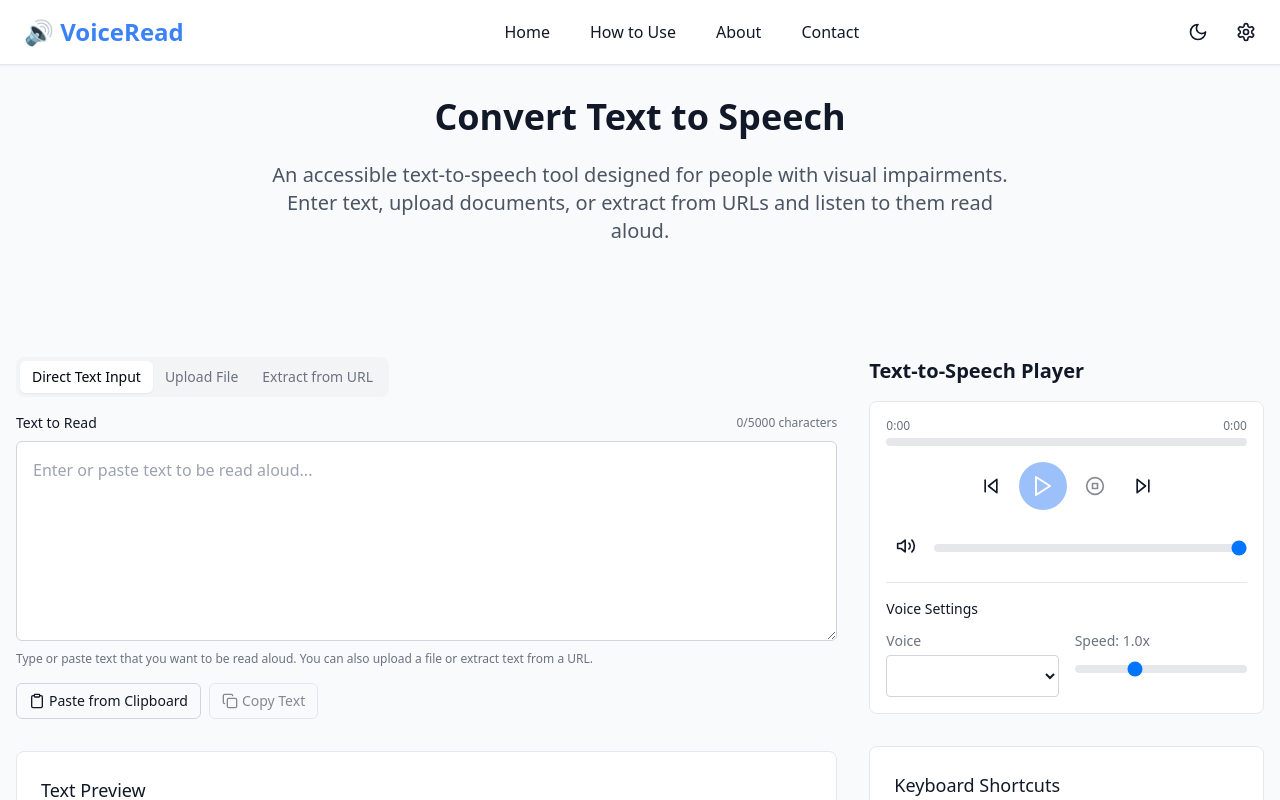
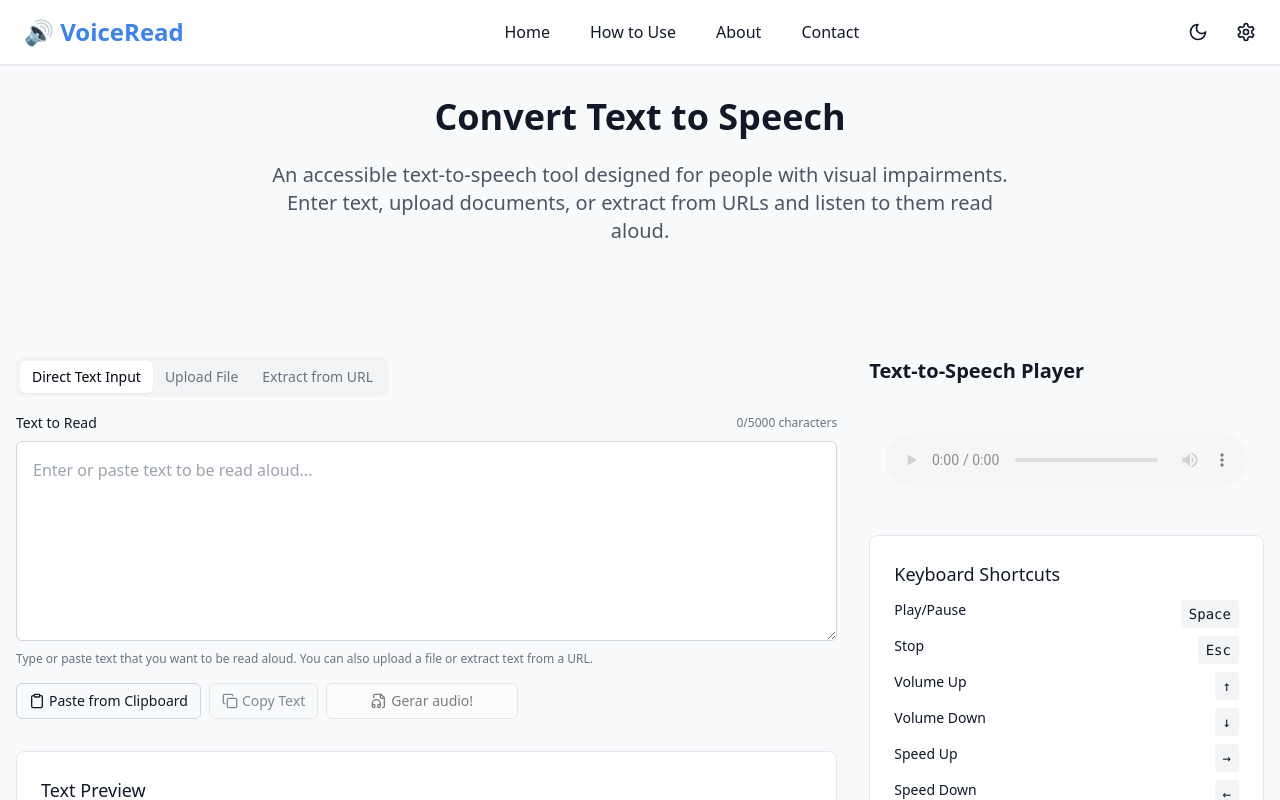
Before and after one commit to albertverso/voice-read, a React (Vite) app: page / in a window 1280 px wide. Shown: the top 800 px of the page. Built offline with nearby package versions, Linux system fonts and the light colour scheme.

Commit message:
integrando com backend

```diff
--- a/src/components/Player.tsx
+++ b/src/components/Player.tsx
@@ -47,7 +47,7 @@ export const Player: React.FC<PlayerProps> = ({ text }) => {
       setOptions({ volume: previousVolume });
       setIsMuted(false);
     } else {
-      setPreviousVolume(currentOptions.volume);
+      setPreviousVolume(currentOptions.volume!);
       setOptions({ volume: 0 });
       setIsMuted(true);
     }
--- a/src/components/TabContent.tsx
+++ b/src/components/TabContent.tsx
@@ -2,11 +2,14 @@ import React, { useState } from 'react';
 import { FileUpload } from './FileUpload';
 import { LinkExtractor } from './LinkExtractor';
 import { TextInput } from './TextInput';
-import { Player } from './Player';
+// import { Player } from './Player';
 import { Tabs, TabsContent, TabsList, TabsTrigger } from './ui/Tabs';
+import { gerarAudio } from "../services/ttsService";
 
 export const TabContent: React.FC = () => {
   const [text, setText] = useState('');
+  const [audioUrl, setAudioUrl] = useState<string | null>(null);
+  const [loading, setLoading] = useState(false);
 
   const handleTextChange = (newText: string) => {
     setText(newText);
@@ -14,6 +17,20 @@ export const TabContent: React.FC = () => {
 
   const clearText = () => {
     setText('');
+  };
+
+  const handleGerarAudio = async () => {
+    setLoading(true);
+    try {
+      const blob = await gerarAudio(text);
+      const url = URL.createObjectURL(blob);
+      setAudioUrl(url);
+    } catch (error) {
+      alert("Erro ao gerar áudio");
+      console.error(error);
+    } finally {
+      setLoading(false);
+    }
   };
 
   return (
@@ -30,8 +47,9 @@ export const TabContent: React.FC = () => {
             <TabsContent value="text" className="mt-4">
               <TextInput
                 value={text}
-                onChange={handleTextChange}
+                onChange={(e) => setText(e.target.value)}
                 onClear={clearText}
+                click={handleGerarAudio}
               />
             </TabsContent>
 
@@ -61,7 +79,22 @@ export const TabContent: React.FC = () => {
         <div>
           <div className="sticky top-24">
             <h2 className="text-xl font-semibold mb-4">Text-to-Speech Player</h2>
-            <Player text={text} />
+            {/* <Player text={text} /> */}
+            <div className="p-4 max-w-xl mx-auto">
+              {/* <button
+                onClick={handleGerarAudio}
+                className="bg-blue-600 text-white px-4 py-2 rounded disabled:opacity-50"
+                disabled={loading || !texto}
+              >
+                {loading ? "Gerando áudio..." : "Ouvir"}
+              </button> */}
+              <div
+                className={`mt-4 w-full ${!audioUrl ? 'pointer-events-none opacity-50' : ''}`}
+              >
+                <audio controls src={audioUrl || ""} className="w-full" />
+              </div>
+
+            </div>
 
             <div className="mt-8 bg-white dark:bg-gray-800 border border-gray-200 dark:border-gray-700 rounded-lg p-6">
               <h3 className="text-lg font-medium mb-3">Keyboard Shortcuts</h3>
--- a/src/components/TextInput.tsx
+++ b/src/components/TextInput.tsx
@@ -1,13 +1,15 @@
 import React, { useState, useRef, useEffect } from 'react';
 import { Button } from './ui/Button';
-import { Clipboard, Copy, X } from 'lucide-react';
+import { Clipboard, Copy, FileAudio, X } from 'lucide-react';
 
+// Tipagem das props
 interface TextInputProps {
   value: string;
-  onChange: (text: string) => void;
+  onChange: (e: React.ChangeEvent<HTMLInputElement | HTMLTextAreaElement>) => void;
   onClear: () => void;
   placeholder?: string;
   maxLength?: number;
+  click?: (e: React.MouseEvent<HTMLButtonElement>) => void;
 }
 
 export const TextInput: React.FC<TextInputProps> = ({
@@ -16,6 +18,7 @@ export const TextInput: React.FC<TextInputProps> = ({
   onClear,
   placeholder = 'Enter or paste text to be read aloud...',
   maxLength = 5000,
+  click = () => {},
 }) => {
   const [charCount, setCharCount] = useState(0);
   const textareaRef = useRef<HTMLTextAreaElement>(null);
@@ -28,7 +31,7 @@ export const TextInput: React.FC<TextInputProps> = ({
   const handleTextChange = (e: React.ChangeEvent<HTMLTextAreaElement>) => {
     const newText = e.target.value;
     if (maxLength && newText.length > maxLength) return;
-    onChange(newText);
+    onChange(e);
   };
 
   const handlePaste = async () => {
@@ -36,7 +39,7 @@ export const TextInput: React.FC<TextInputProps> = ({
       const clipboardText = await navigator.clipboard.readText();
       if (clipboardText) {
         const truncatedText = maxLength ? clipboardText.slice(0, maxLength) : clipboardText;
-        onChange(truncatedText);
+        onChange({ target: { value: truncatedText } } as React.ChangeEvent<HTMLInputElement | HTMLTextAreaElement>);
       }
     } catch (err) {
       console.error('Failed to read clipboard contents: ', err);
@@ -124,6 +127,16 @@ export const TextInput: React.FC<TextInputProps> = ({
         >
           <Copy size={16} /> {copySuccess ? 'Copied!' : 'Copy Text'}
         </Button>
+
+        <Button
+          onClick={click}
+          variant="outline"
+          size="sm"
+          className="flex items-center gap-1 bg-white text-black w-48"
+          disabled={!value}
+        >
+          <FileAudio size={16} /> Gerar audio!
+        </Button>
       </div>
     </div>
   );
--- /dev/null
+++ b/src/services/ttsService.ts
@@ -0,0 +1,16 @@
+export async function gerarAudio(texto: string): Promise<Blob> {
+    const response = await fetch("https://backend-gerador-texto-voz.onrender.com/api/tts", {
+      method: "POST",
+      headers: {
+        "Content-Type": "application/json",
+      },
+      body: JSON.stringify({ texto }),
+    });
+
+    if (!response.ok) {
+      throw new Error("Erro ao gerar áudio.");
+    }
+
+    const audioBlob = await response.blob();
+    return audioBlob;
+  }
```
